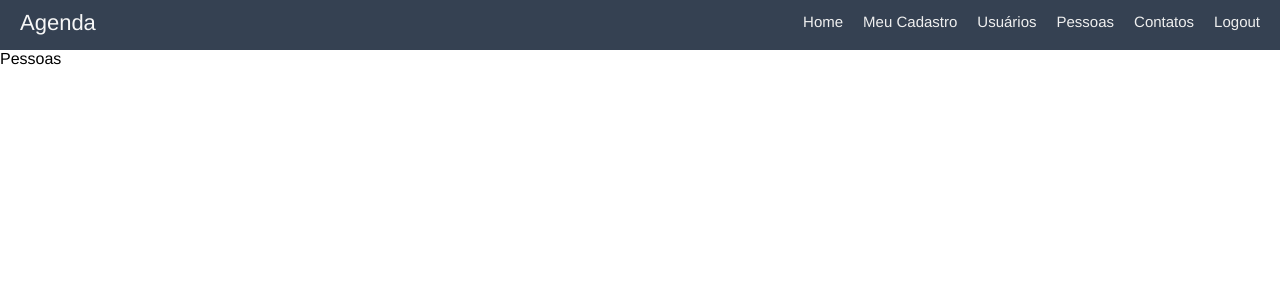
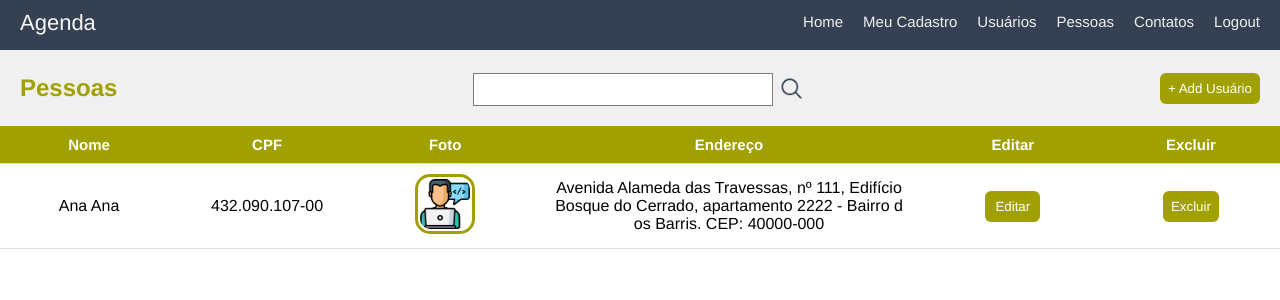
Before and after one commit to DandaraF/controle_agenda_pessoal, a Vue app: page /pessoas in a window 1280 px wide. Shown: the top 300 px of the page. Built offline with nearby package versions, Linux system fonts and the light colour scheme.

Commit message:
create page people

```diff
--- a/src/App.vue
+++ b/src/App.vue
@@ -4,7 +4,6 @@
     <router-view/>
   </div>
 </template>
-
 
 
 <script>
--- a/src/components/Button.vue
+++ b/src/components/Button.vue
@@ -24,9 +24,9 @@ button{
   border: none;
   border-radius: 6px;
   cursor: pointer;
-  padding: 10px;
+  padding: 8px;
   color: #fff;
-  min-width: 60px;
+  min-width: 55px;
 }
 
  button:nth-child(1){
--- a/src/components/Input.vue
+++ b/src/components/Input.vue
@@ -31,19 +31,18 @@ export default {
   text-transform: capitalize;
   color: #fff;
   font-weight: 500;
-  gap: 5px;
-  margin-bottom:15px;
+  /* gap: 5px; */
 }
 
 label{
   border-left: 4px solid rgb(160, 160, 0);
   color: #000;
+  margin: 0 0 3px 0;
   padding-left: 3px;
   font-weight: 560;
-
 }
 .input-text{
-  height: 30px;
+  height: 33px;
   min-width: 250px;
   border: 1px solid rgb(122, 122, 122);
   font-size: 1rem;
--- a/src/views/MyUser.vue
+++ b/src/views/MyUser.vue
@@ -140,11 +140,6 @@ p{
   background-color: rgba(197, 197, 187, 0.616);
 }
 
-@media (max-width:600px) {
-  .container-myuser{
-    padding-top: 0;
-  }
-}
 
 @media (max-width:689px) {
   .container-form{
@@ -176,4 +171,11 @@ p{
     text-align: center;
   }
 }
+
+/* @media (max-width:600px) {
+  .container-myuser{
+    padding-top: 0;
+  }
+} */
+
 </style>
--- a/src/views/People.vue
+++ b/src/views/People.vue
@@ -1,12 +1,166 @@
 <template>
-    Pessoas
+  <div class="container-people">
+
+    <div class="content-people-header">
+      <h2>Pessoas</h2>
+      <div class="container-seacher">
+        <Input/>
+        <img src="../../public/img/search.png" :alt="Pesquisar" id="search"/>
+      </div>
+      <Button text_button="+ Add Usuário"/>
+
+    </div>
+
+  <div class="table">
+
+    <div class="table_section">
+      <table>
+        <thead>
+          <tr>
+            <th>Nome</th>
+            <th>CPF</th>
+            <th>Foto</th>
+            <th>Endereço</th>
+            <th>Editar</th>
+            <th>Excluir</th>
+          </tr>
+        </thead>
+        <tbody>
+          <tr>
+            <td>Ana Ana</td>
+            <td>432.090.107-00</td>
+            <td><img src="../../public/img/avatar.png" alt=""></td>
+            <td class="address">Avenida Alameda das Travessas, nº 111, Edifício Bosque do Cerrado, apartamento 2222 - Bairro dos Barris. CEP: 40000-000</td>
+            <td><Button text_button="Editar"/></td>
+            <td><Button text_button="Excluir"/></td>
+          </tr>
+
+        </tbody>
+      </table>
+    </div>
+  </div>
+
+
+
+  </div>
  </template>
 
 <script>
+import Button from '../components/Button'
+import Input from '../components/Input'
 
 export default {
   name: 'People',
-
+  components:{
+    Button,
+    Input
+  }
 
 }
 </script>
+
+<style scoped>
+
+h2{
+  color: rgb(160, 160, 0);
+}
+
+#search{
+  width: 25px;
+
+}
+
+.content-people-header{
+  display: flex;
+  justify-content: space-between;
+  align-items: center;
+  flex-wrap: wrap;
+  padding:  20px;
+  background-color: rgb(240,240,240);
+}
+
+.content-people-headerr p{
+  color: #000;
+}
+
+.container-seacher{
+  display: flex;
+  gap: 6px;
+  align-items: center;
+}
+
+.table{
+  width: 100%;
+}
+
+.table_section{
+  height: 500px;
+  overflow: auto;
+}
+
+table{
+  width: 100%;
+  /* table-layout: fixed; */
+  min-width: 900px;
+  border-collapse: collapse;
+}
+
+thead th{
+  /* position: sticky; */
+  /* top:0; */
+  background-color: rgb(160, 160, 0);
+  color: #fff;
+  font-size: 15px;
+}
+th,td{
+  border-bottom: 1px solid #dddddd;
+  padding: 10px 20px;
+  word-break: break-all;
+  text-align: center;
+}
+td{
+  min-width: 160px;
+}
+
+.address{
+  max-width: 350px;
+  min-width: 300px;
+  height: 100%;
+}
+
+td img{
+  height: 60px;
+  width: 60px;
+  object-fit: cover;
+  border-radius: 15px;
+  border: 3px solid rgb(160, 160, 0);
+  padding: 2px;
+}
+
+tr:hover td{
+  color: #8ca01bfb;
+  cursor: pointer;
+  background-color: #8ca01b09;
+}
+::placeholder{
+  color:#8ca01bd2;
+}
+
+::-webkit-scrollbar{
+  height: 5px;
+  width: 5px;
+}
+
+@media (max-width:600px) {
+  .container-seacher{
+    margin: 10px 0 20px;
+  }
+  .content-people-header{
+  display: flex;
+  flex-direction: column;
+  align-items: center;
+}
+}
+
+
+</style>
```
